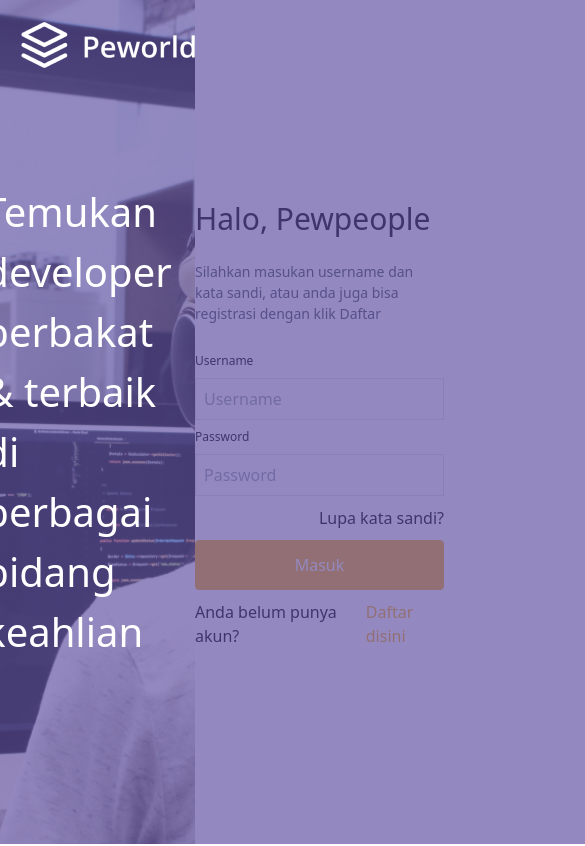
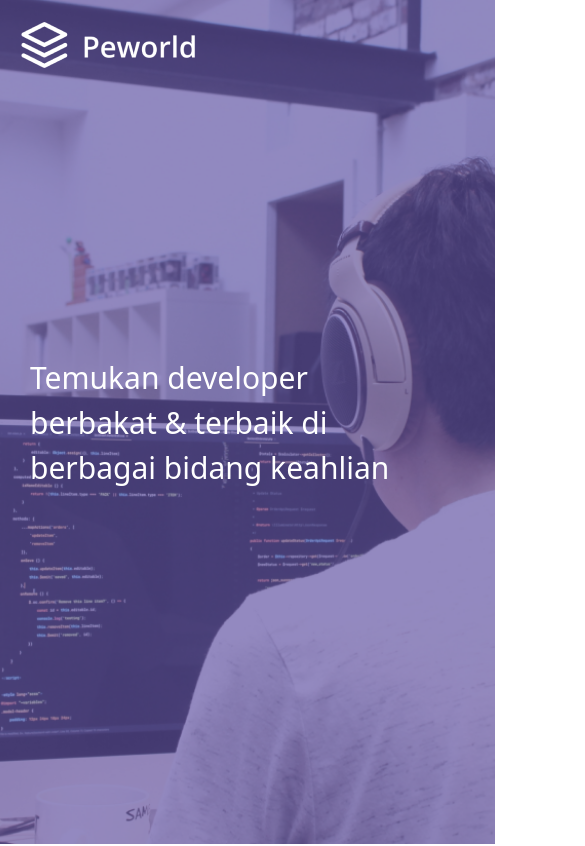
Before and after one commit to arsyad12/Peworld-Web-App, a Next.js app: page /login in a window 390 px wide. Shown: the top 846 px of the page, 585 px wide, since content can reach past the window. Built offline with nearby package versions, Linux system fonts and the light colour scheme.

Commit message:
[UPDATE]Responsive Login

```diff
--- a/src/pages/login/index.js
+++ b/src/pages/login/index.js
@@ -4,26 +4,26 @@ import React from "react";
 function login() {
   return (
     <>
-      <div className="grid grid-cols-2">
+      <div className="grid grid-cols-1 md:grid-cols-2">
         {/* section image left */}
 
-        <div className="col-1">
+        <div className="col-1 mb-6 md:mb-[0px]">
           <div>
-            <div className="absolute bg-[#5E50A1] w-[100vh] h-[100vh] opacity-[.67]" />{" "}
+            <div className="absolute bg-[#5E50A1] w-[127%] h-[100vh] md:w-[100vh] md:h-[100vh] opacity-[.67]" />
             {/*overlay*/}
             <div className="absolute p-[20px]">
               <img src="/logo_white.png" alt="img-login" />
             </div>
 
-            <div className="absolute inset-0 flex justify-center items-center text-[40px] w-[40%]  p-[30px] text-[white]">
+            <div className="absolute inset-0 flex justify-center items-center text-[30px] md:text-[40px] w-[100%] md:w-[40%] md:p-[30px] text-[white] mx-[30px] md:mx-[0px]">
               <p>
                 Temukan developer berbakat & terbaik di berbagai bidang keahlian
               </p>
             </div>
 
-            <div>
+            <div className="w-[127%] md:w-[100vh] md:h-[100vh] overflow-hidden">
               <img
-                className="w-[100vh] h-[100vh] object-cover"
+              className="w-[100vh] h-[100vh] object-cover"
                 src="/loginimg.png"
                 alt="img-login"
               />
@@ -32,7 +32,7 @@ function login() {
         </div>
 
         {/* section form */}
-        <div className="container flex items-center  ">
+        <div className="container flex items-center mx-[50px] md:mx-[0px] mb-[30px] md:mb-[0px]">
           <div className="grid w-[570px]">
             <div>
               <p className="text-[30px] mb-[20px]">Halo, Pewpeople</p>
--- a/src/styles/globals.scss
+++ b/src/styles/globals.scss
@@ -2,11 +2,6 @@
 @tailwind base;
 @tailwind components;
 @tailwind utilities;
-
-.logo{
-    width: 127px;
-    height: 35px;
-}
 
 
 .btn-signin{
```
